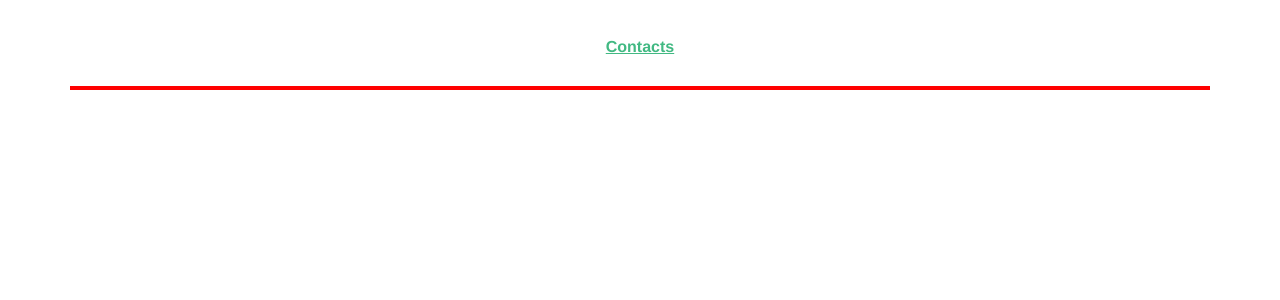
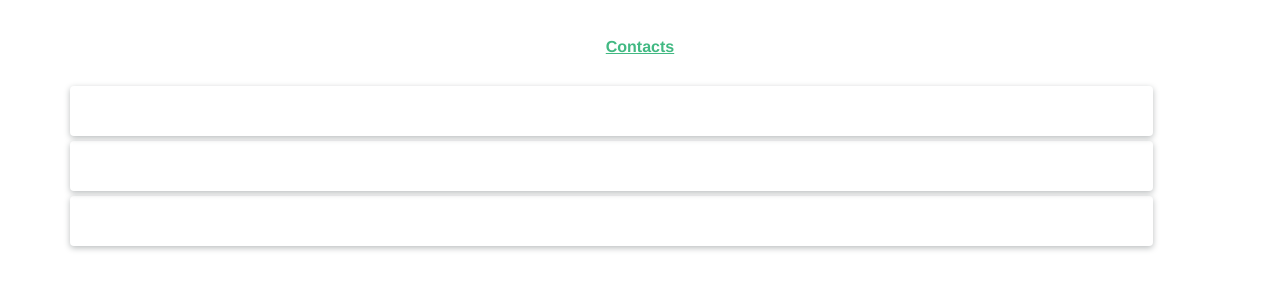
Before and after one commit to Senior-Pomidor/PhoneBook-Vue, a Vue app: page / in a window 1280 px wide. Shown: the top 300 px of the page. Built offline with nearby package versions, Linux system fonts and the light colour scheme.

Commit message:
added Contact.vue

```diff
--- /dev/null
+++ b/src/components/Contact.vue
@@ -0,0 +1,18 @@
+<template>
+	<section id="contact">
+
+  </section>
+</template>
+
+<style lang="scss">
+  #contact {
+    width: 95%;
+    height: 50px;
+    border-radius: 4px;
+    box-shadow: 0 2px 6px rgb(186, 189, 190);
+
+    &:not(:first-child) {
+      margin-top: 5px;
+    }
+  }
+</style>
--- a/src/views/Contacts.vue
+++ b/src/views/Contacts.vue
@@ -1,19 +1,17 @@
 <template>
-  <!-- <h1>
-    это компонент с контактами Contacts
-  </h1> -->
-
-  <section id="contact">
-
-  </section>
+  <div>
+    <Contact />
+    <Contact />
+    <Contact />
+  </div>
 </template>
 
 <script>
+import Contact from '@/components/Contact.vue'
 
+export default {
+  components: {
+    Contact
+  }
+}
 </script>
-
-<style scoped>
-  #contact {
-    border: 2px solid red;
-  }
-</style>
```
